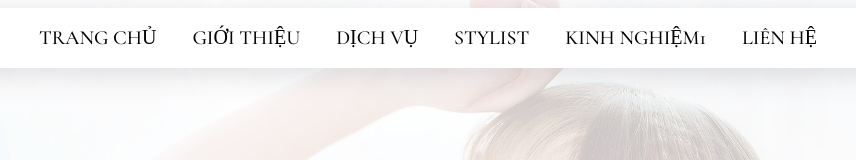
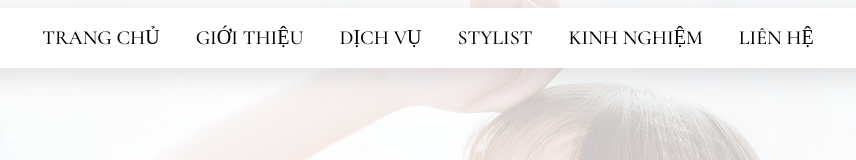
Before and after one commit to TangHoangYen/Beauty-makeup-stylist, a plain HTML site: page index.html in a window 1280 px wide. Shown: the top 160 px of the page, 216-1072 px from the left. Drawn offline with nearby package versions, Linux system fonts and the light colour scheme; a web font is replaced by a local one.

Commit message:
thay doi

```diff
--- a/index.html
+++ b/index.html
@@ -66,10 +66,10 @@
                                     <a class="nav-link" href="stylist_hiring_service.html">Stylist</a>
                                 </li>
                                 <li class="nav-item">
-                                    <a class="nav-link" href="blog.html">Kinh nghiệm1</a>
+                                    <a class="nav-link" href="blog.html">Kinh nghiệm</a>
                                 </li>
                                 <li class="nav-item">
-                                    <a class="nav-link" href="contact.html">Liên hệ </a>
+                                    <a class="nav-link" href="contact.html">Liên hệ</a>
                                 </li>
                             </ul>
                         </div>
```
